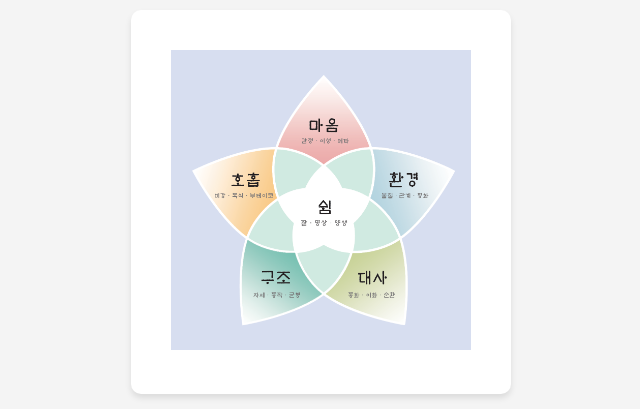
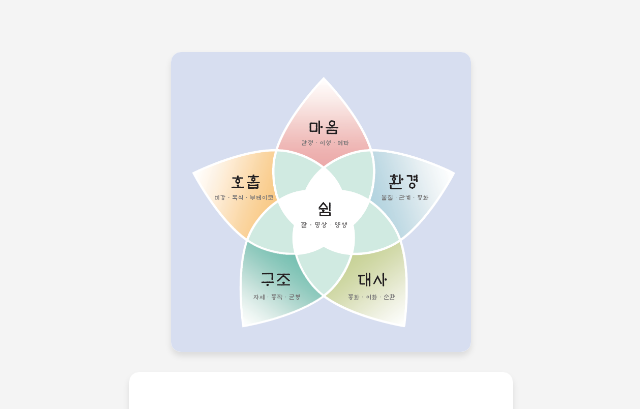
Before and after one commit to lolo2312/hanibyeol, a plain HTML site: page index.html in a window 1280 px wide. Shown: the part 113-522 px from the top of the page, without its empty margins (319-959 px from the left). Drawn offline with Linux system fonts and the light colour scheme.

Commit message:
Update index.html

```diff
--- a/index.html
+++ b/index.html
@@ -17,13 +17,19 @@
         }
         .image-container {
             background-color: white;
-            padding: 40px;
+            width: 300px;
+            height: 300px;
             border-radius: 10px;
             box-shadow: 0 4px 6px rgba(0,0,0,0.1);
             margin-bottom: 20px;
+            overflow: hidden;
+            position: relative;
         }
         .image {
-            max-width: 300px;
+            width: 100%;
+            height: 100%;
+            object-fit: cover;
+            object-position: center;
         }
         .text-container {
             text-align: center;
```
